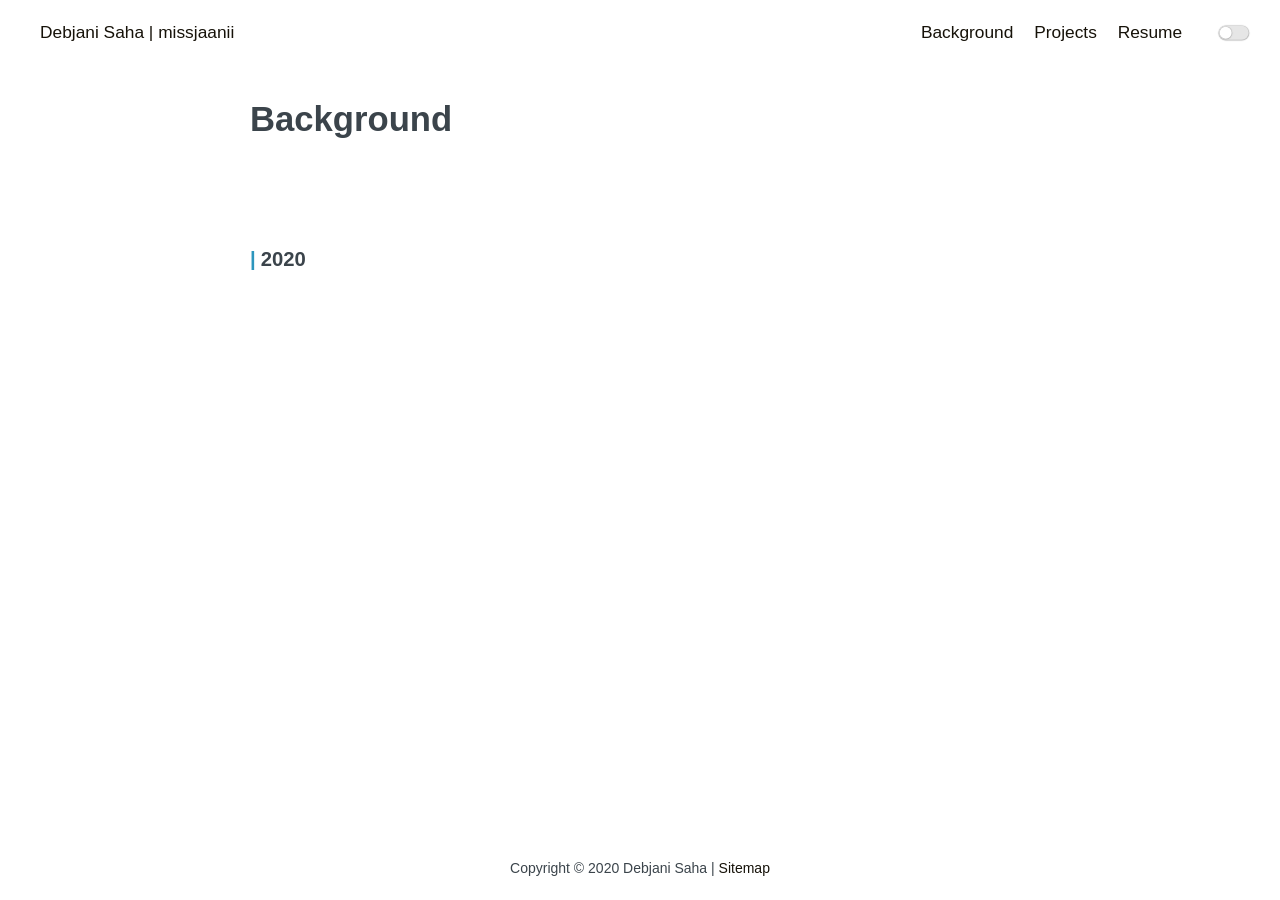
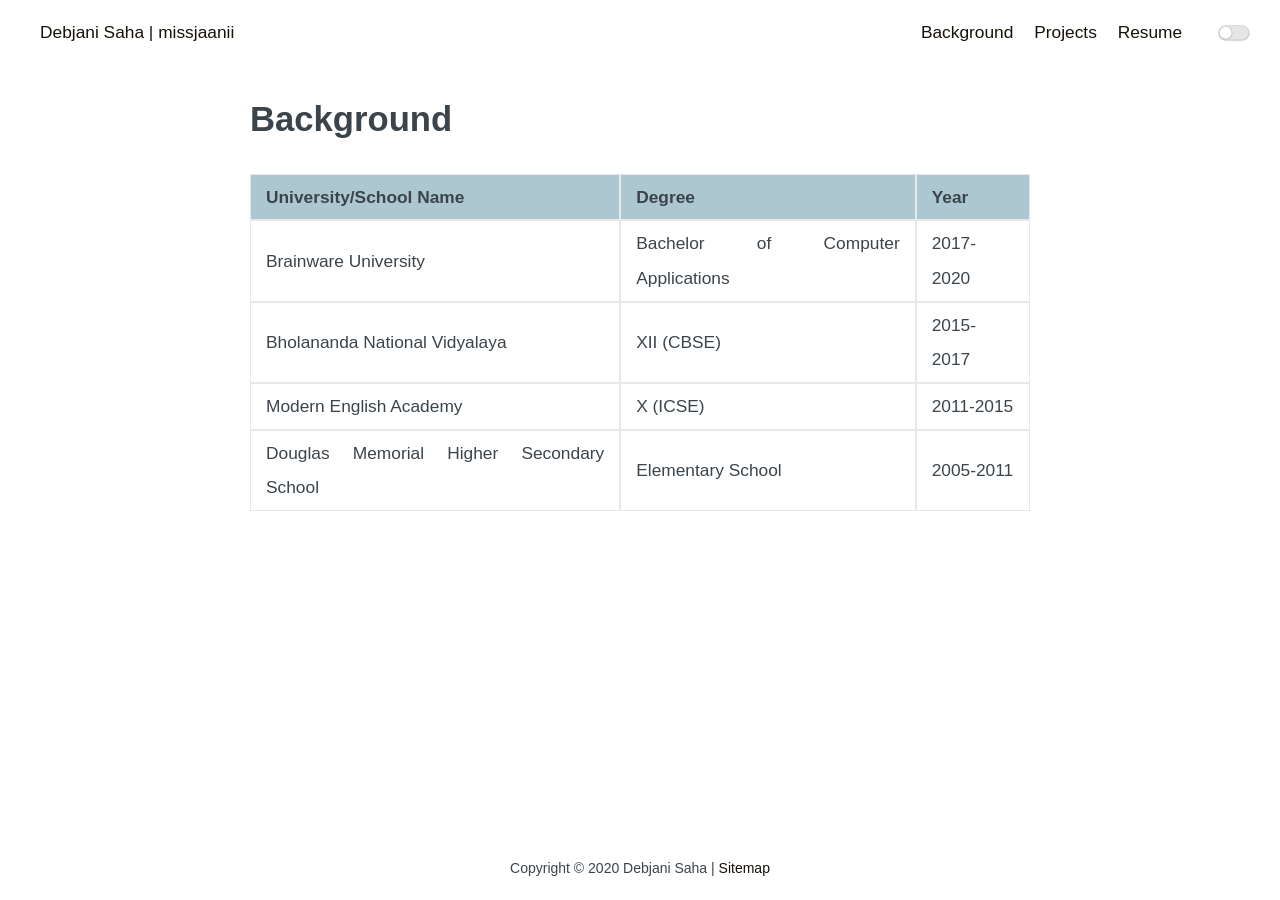
Before and after one commit to missjaanii/missjaanii.github.io, a Jekyll site: the page built from blogs.md, in a window 1280 px wide. Built offline with Jekyll 4.4.1, drawn with Linux system fonts in a browser that asks for light colours.

Commit message:
background
wrote the background part

```diff
--- a/blogs.md
+++ b/blogs.md
@@ -4,15 +4,14 @@ title: Background
 permalink: /posts
 ---
 
-<!-- Write the Post page here -->
-<div class="main">
-<div class="post-wrap archive">
-    <h3>2020</h3>
-    {% for post in site.posts %}
-    <article class="archive-item"><a class="archive-item-link" href="{{ post.url }}">{{ post.title }}</a>
 
 
-</article>
-    {% endfor %}
-</div>
-</div>
+
+<!-- Write the table markdown here -->
+
+| University/School Name                     | Degree                                                        | Year                                                        |
+| -------------------------------------- | ------------------------------------------------------------ | ------------------------------------------------------------ |
+| Brainware University                      | Bachelor of Computer Applications                                  | 2017-2020 |
+| Bholananda National Vidyalaya   | XII (CBSE)                  | 2015-2017 |
+| Modern English Academy | X (ICSE)                                              | 2011-2015 |
+| Douglas Memorial Higher Secondary School               | Elementary School | 2005-2011 |
```
Also changed, not shown: talks.md (added).
